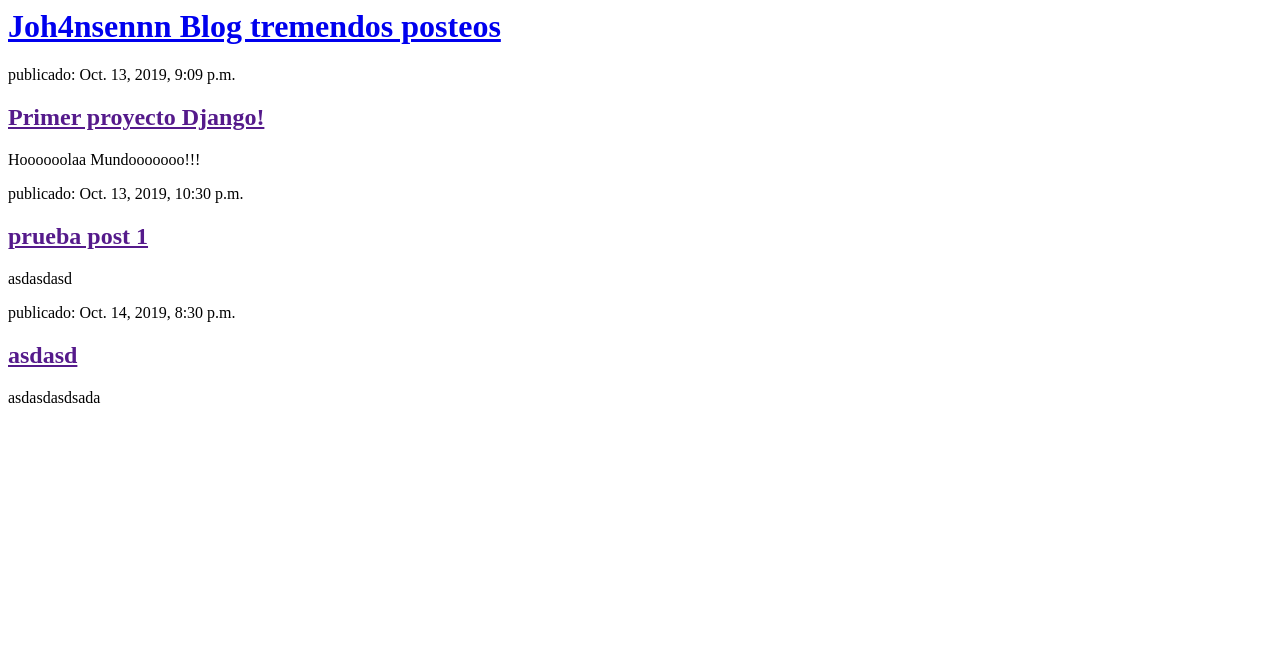
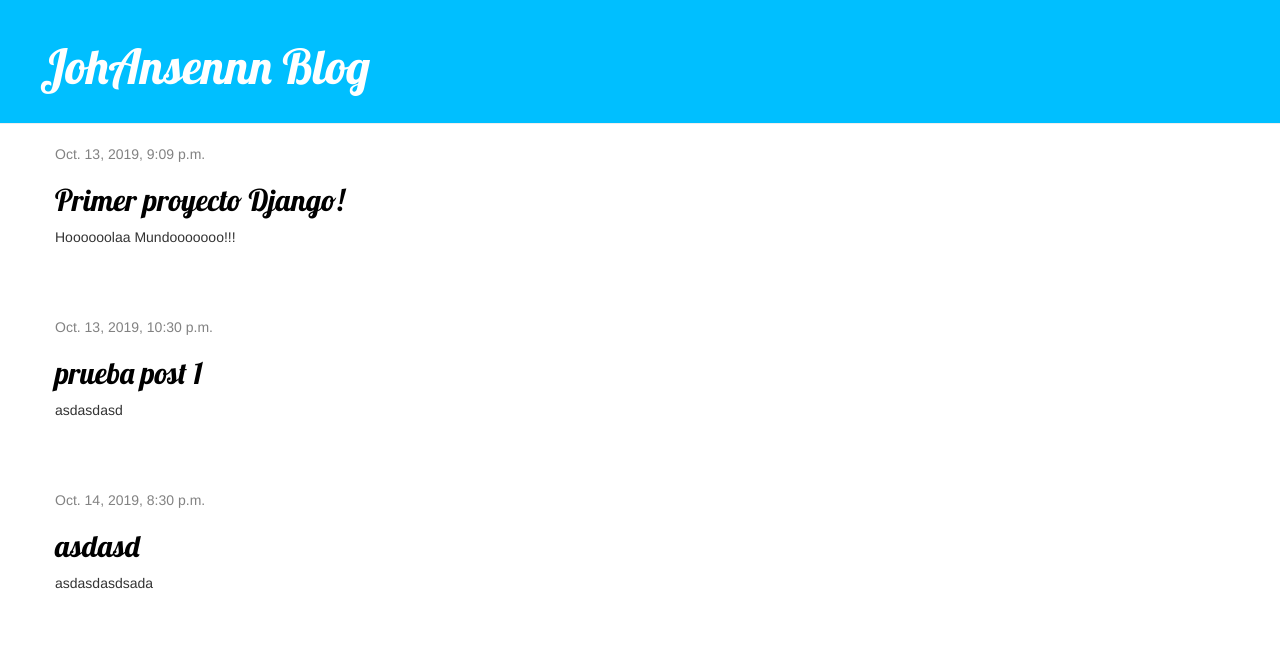
Before and after one commit to Joha-neira/my-first-blog, a Django app: page / in a window 1280 px wide. Shown: the top 662 px of the page. Run offline with Django 3.2, Linux system fonts and the light colour scheme; data comes from the database, SQL or seed files in the repository; both versions use the stored data as it was after the commit; some libraries are stand-ins or nearby versions.

Commit message:
estilos basicos y plantilla base agregada

```diff
--- /dev/null
+++ b/blog/static/css/blog.css
@@ -0,0 +1,54 @@
+h1 a, h2 a {
+    color: #C25100;
+}
+h1 a {
+    color: #FCA205;
+    font-family: 'Lobster';
+}
+.page-header {
+    background-color:deepskyblue;
+    margin-top: 0;
+    padding: 20px 20px 20px 40px;
+    color: white;
+}
+
+.page-header h1, .page-header h1 a, .page-header h1 a:visited, .page-header h1 a:active {
+    color: #ffffff;
+    font-size: 36pt;
+    text-decoration: none;
+}
+
+.content {
+    margin-left: 40px;
+}
+
+h1, h2, h3, h4 {
+    font-family: 'Lobster', cursive;
+}
+
+.date {
+    color: #828282;
+}
+
+.save {
+    float: right;
+}
+
+.post-form textarea, .post-form input {
+    width: 100%;
+}
+
+.top-menu, .top-menu:hover, .top-menu:visited {
+    color: #ffffff;
+    float: right;
+    font-size: 26pt;
+    margin-right: 20px;
+}
+
+.post {
+    margin-bottom: 70px;
+}
+
+.post h2 a, .post h2 a:visited {
+    color: #000000;
+}
--- /dev/null
+++ b/blog/templates/blog/base.html
@@ -0,0 +1,23 @@
+{% load static %}
+<html>
+    <head>
+        <title>Johansennn blog</title>
+        <link rel="stylesheet" href="//maxcdn.bootstrapcdn.com/bootstrap/3.2.0/css/bootstrap.min.css">
+        <link rel="stylesheet" href="//maxcdn.bootstrapcdn.com/bootstrap/3.2.0/css/bootstrap-theme.min.css">
+        <link href='//fonts.googleapis.com/css?family=Lobster&subset=latin,latin-ext' rel='stylesheet' type='text/css'>
+        <link rel="stylesheet" href="{% static 'css/blog.css' %}">
+    </head>
+    <body>
+        <div class="page-header">
+            <h1><a href="/">JohAnsennn Blog</a></h1>
+        </div>
+        <div class="content container">
+            <div class="row">
+                <div class="col-md-8">
+                {% block content %}
+                {% endblock %}
+                </div>
+            </div>
+        </div>
+    </body>
+</html>
--- a/blog/templates/blog/post_list.html
+++ b/blog/templates/blog/post_list.html
@@ -1,17 +1,13 @@
-<html>
-    <head>
-        <title>Johansennn blog</title>
-    </head>
-    <body>
-        <div>
-            <h1><a href="/">Joh4nsennn Blog tremendos posteos</a></h1>
+{% extends 'blog/base.html' %}
+
+{% block content %}
+    {% for post in posts %}
+        <div class="post">
+            <div class="date">
+                {{ post.published_date }}
+            </div>
+            <h2><a href="">{{ post.title }}</a></h2>
+            <p>{{ post.text|linebreaksbr }}</p>
         </div>
-        {% for post in posts %}
-        <div>
-            <p>publicado: {{post.published_date}}</p>
-            <h2><a href="">{{post.title}}</a></h2>
-            <p>{{post.text|linebreaksbr}}</p>
-        </div>
-        {% endfor %}
-    </body>
-</html>
+    {% endfor %}
+{% endblock %}
```
Also changed, not shown: db.sqlite3, 2 other files.
